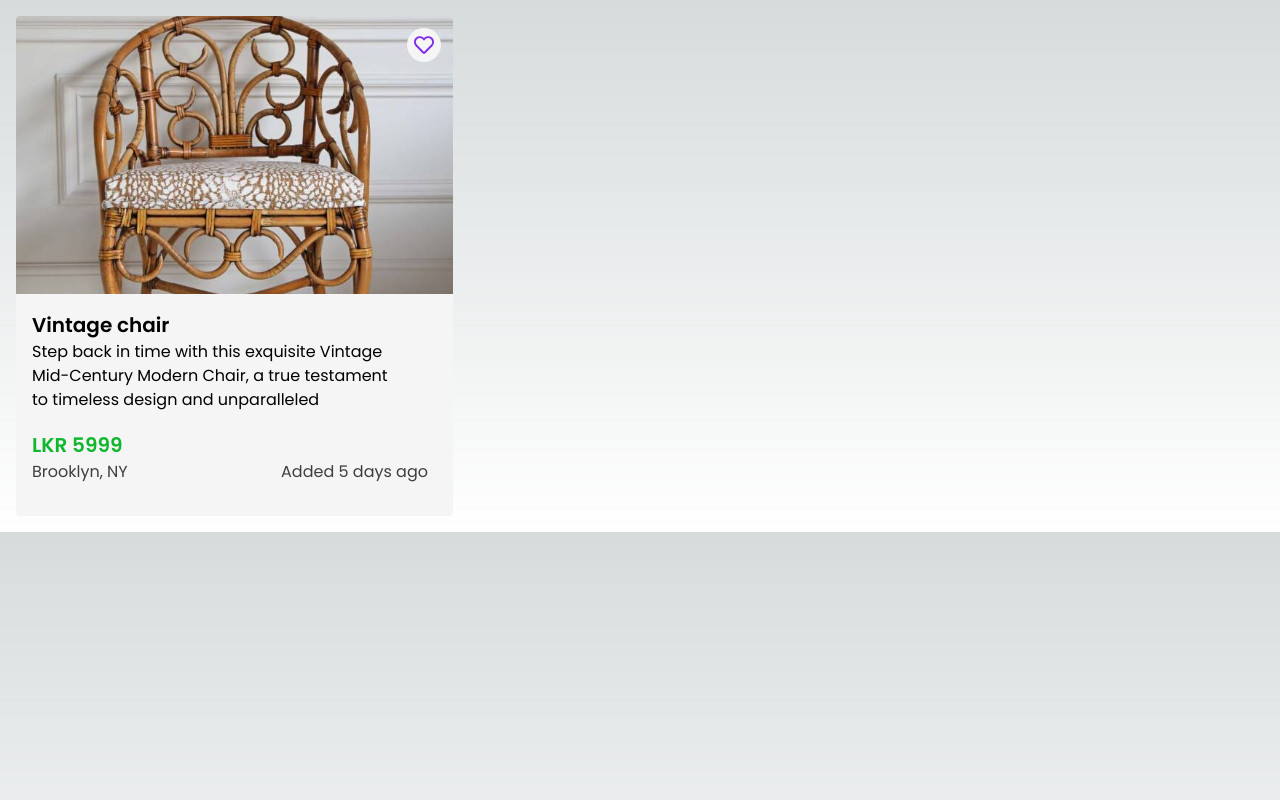
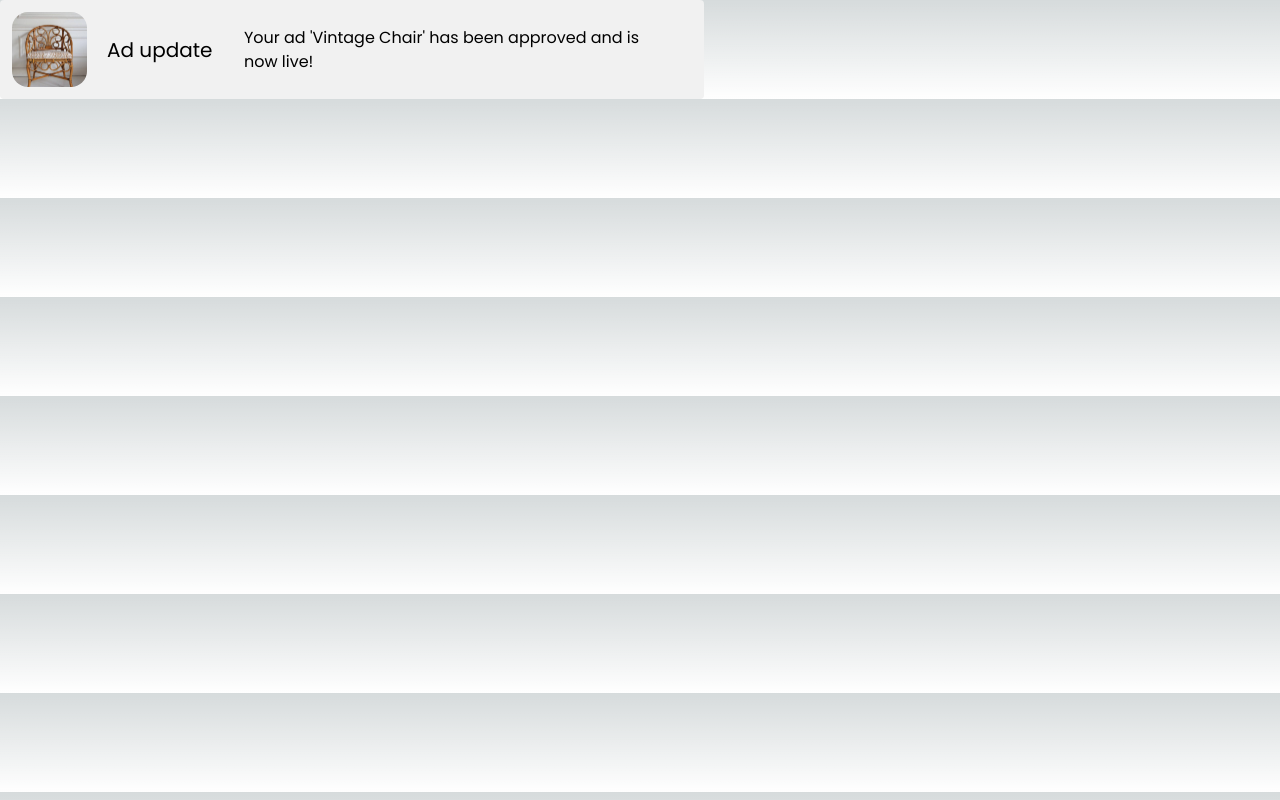
Before and after one commit to ChamudithaWasala0423/MPlace-Online-Marketplace, a Next.js app in the folder client/: page / in a window 1280 px wide. Built offline with nearby package versions, Linux system fonts and the light colour scheme.

Commit message:
Notification card

```diff
--- a/client/src/app/page.tsx
+++ b/client/src/app/page.tsx
@@ -1,12 +1,13 @@
 import Categorycard from "@/components/ui/Categorycard";
 import Favoritebutton from "@/components/ui/Favoritebutton";
 import Itemcard from "@/components/ui/Itemcard";
+import Notifcard from "@/components/ui/Notifcard";
 import Image from "next/image";
 
 
 export default function Home() {
   return (
-    //<Categorycard category="Electronics" icon="/images/icons8-electronics-100.png" >
+    /*<Categorycard category="Electronics" icon="/images/icons8-electronics-100.png" >
     <Itemcard
     name="Vintage chair"
     itemImage="/images/chair.jpg"
@@ -14,6 +15,7 @@ export default function Home() {
     location="Brooklyn, NY"
     price="LKR 5999"
     daysAdded={5}
-    />
+    /> */
+    <Notifcard></Notifcard>
   );
 }
--- /dev/null
+++ b/client/src/components/ui/Notifcard.tsx
@@ -0,0 +1,37 @@
+import React from 'react'
+import Image from 'next/image'
+
+type NotifcardProps={
+    type:string,
+    previewImage:string,
+    message:string
+}
+
+const Notifcard = () => {
+  return (
+    <div className='flex w-[704px] h-[99px] flex-row space-x-[20px] bg-terirary-200 hover:bg-terirary-400 rounded-corner p-3'>
+      <div className='flex w-[75px]h-[75px] overflow-hidden items-center rounded-2xl '>
+        <Image
+        src={"/images/chair.jpg"}
+        width={75}
+        height={75}
+        alt={'preview image'}
+        className='flex object-cover
+        '/>
+        </div>
+        <div className='flex w-[585px] h-[75px] ml-5 items-start gap-4'>
+          <p className=' flex self-center font-sans text-[20px] w-[125px] font-normal text-black text-balance '>
+            Ad update
+          </p>
+
+          <p className='flex self-center font-sans text-[16px] w-[463px] font-normal text-black text-pretty '>
+          Your ad 'Vintage Chair' has been approved and is now live!
+          </p>
+
+        </div>
+
+    </div>
+  )
+}
+
+export default Notifcard
```
